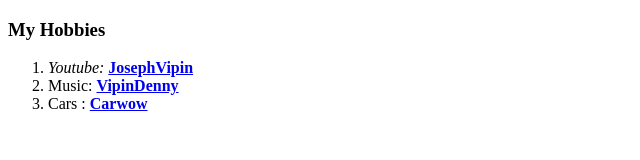
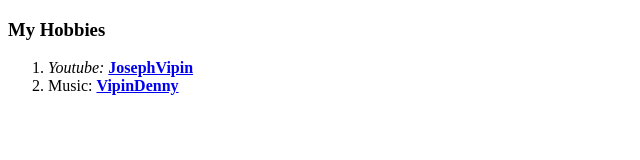
Before and after one commit to Joevipiz/CV, a plain HTML site: page Hobbies.html in a window 1280 px wide. Shown: the whole page, without its empty margins (0-640 px from the left). Drawn offline with Linux system fonts and the light colour scheme.

Commit message:
Update Hobbies.html

```diff
--- a/Hobbies.html
+++ b/Hobbies.html
@@ -10,7 +10,7 @@
 
       <li><em>Youtube: </em><strong><a href="https://www.youtube.com/channel/UCpJGxX-o2DPa8116V-W0Z8Q">JosephVipin</a></strong></li>
       <li>Music: </em><strong><a href="https://www.youtube.com/channel/UCUebZ8sGGFiSkgKQY4hJW8A">VipinDenny</a></strong></li></li>
-      <li>Cars : </em><strong><a href="https://www.youtube.com/channel/UCUhFaUpnq31m6TNX2VKVSVA">Carwow</a></strong></li></li></li>
+
     </ol>
   </body>
 </html>
```
